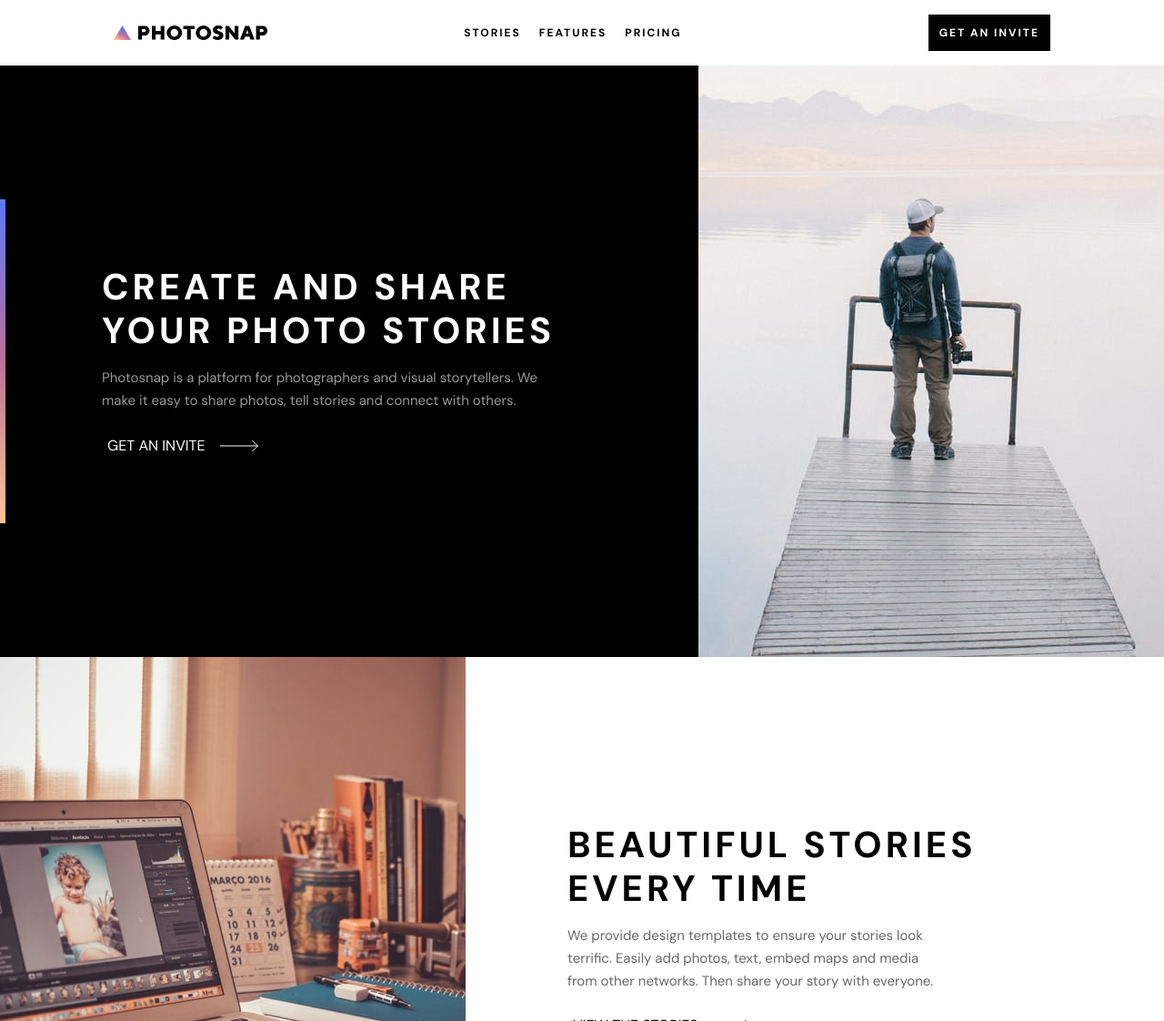
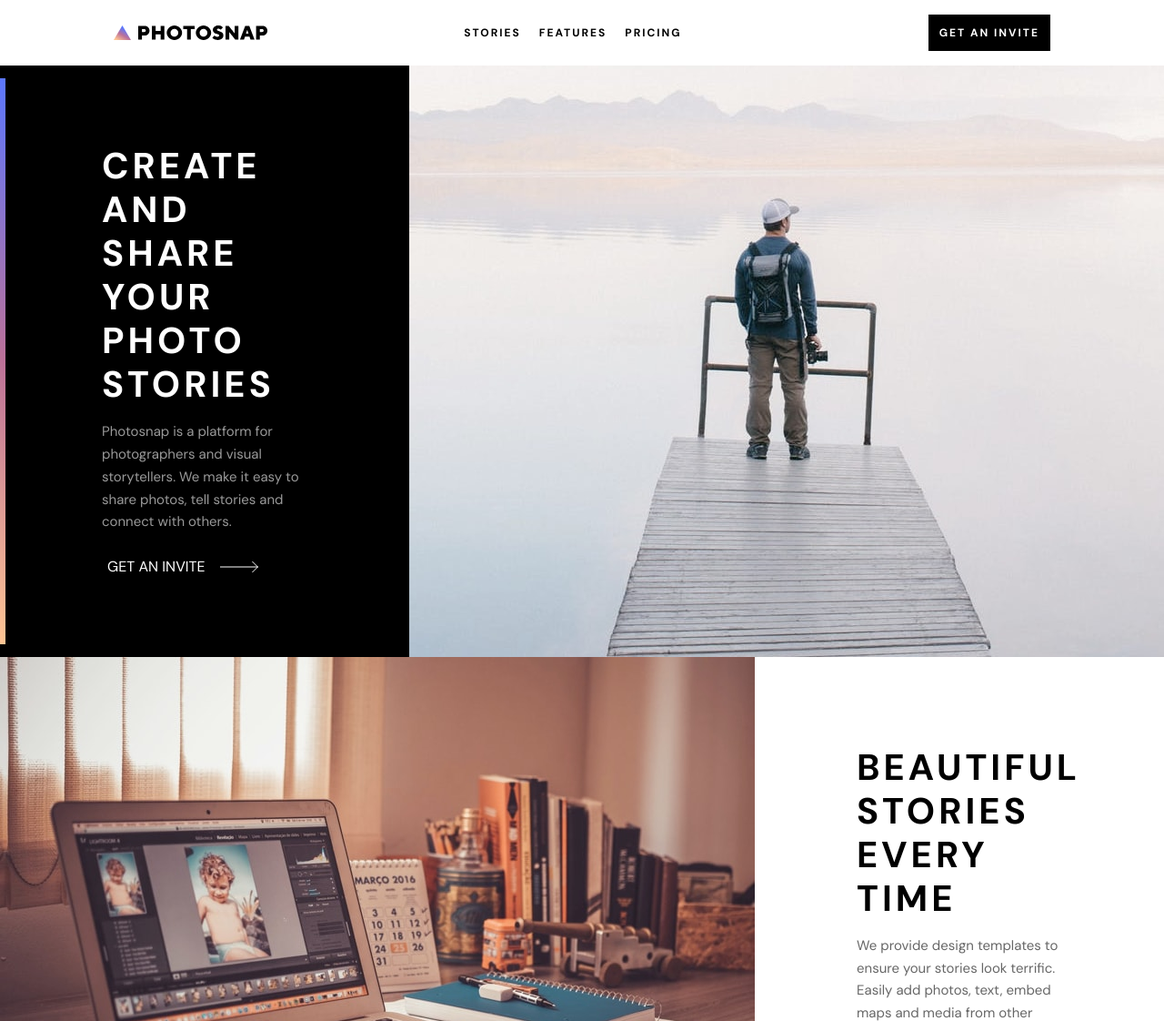
Before and after one commit to s2i61m97o/fm-photosnap-multipage, a Next.js app: page / in a window 1280 px wide. Shown: the top 1122 px of the page at 91% size. Built offline with nearby package versions, Linux system fonts and the light colour scheme.

Commit message:
refactor(Article): simplify grid column definition

```diff
--- a/src/ui/Article/Article.module.scss
+++ b/src/ui/Article/Article.module.scss
@@ -15,18 +15,11 @@
 
 .article__imageRight {
   grid-template-areas: "content img";
-  grid-template-columns: 7fr 3fr;
-
-  @include mq.lg {
-    grid-template-columns: 6fr 4fr;
-  }
+  grid-template-columns: auto max-content;
 }
 .article__imageLeft {
-  grid-template-columns: 3fr 7fr;
+  grid-template-columns: max-content auto;
   grid-template-areas: "img content";
-  @include mq.lg {
-    grid-template-columns: 4fr 6fr;
-  }
 }
 
 .article__imageBackground {
@@ -96,7 +89,6 @@
   p {
     color: rgb(from v.$neutral-950 r g b / 0.6);
     margin-block: v.$sp-200 v.$sp-300;
-    text-wrap: balance;
     @include t.preset5r;
   }
 
```
